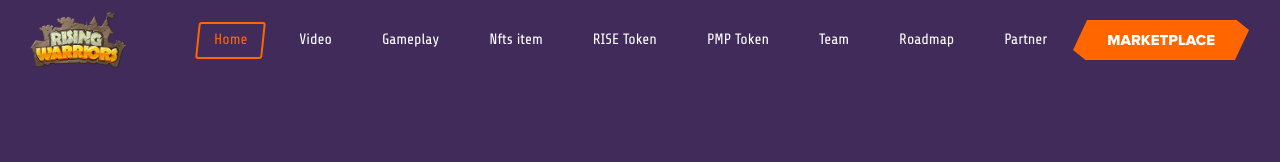
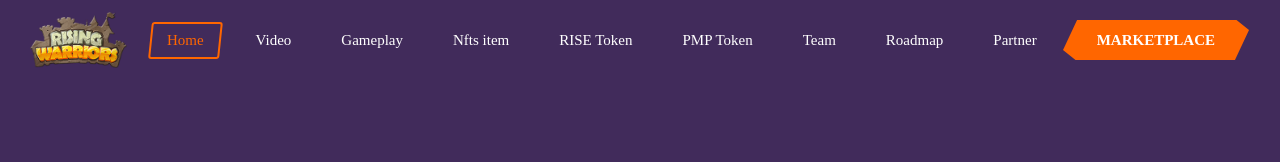
Before and after one commit to RiseStudio-Trial/RW_Website, a plain HTML site: page index.html in a window 1280 px wide. Shown: the top 162 px of the page. Drawn offline with Linux system fonts and the light colour scheme.

Commit message:
change fonts

```diff
--- a/fonts/stylesheet.css
+++ b/fonts/stylesheet.css
@@ -1 +1 @@
-@font-face{font-family:proxima nova th;src:url(ProximaNova-Extrabld.woff2) format('woff2'),url(ProximaNova-Extrabld.woff) format('woff'),url(ProximaNova-Extrabld.ttf) format('truetype'),url(ProximaNova-Extrabld.svg#ProximaNova-Extrabld) format('svg');font-weight:700;font-style:normal;font-display:swap}@font-face{font-family:share tech;src:url(ShareTech-Regular.woff2) format('woff2'),url(ShareTech-Regular.woff) format('woff'),url(ShareTech-Regular.ttf) format('truetype'),url(ShareTech-Regular.svg#ShareTech-Regular) format('svg');font-weight:400;font-style:normal;font-display:swap}
+@font-face{font-family:Rokkitt th;src:url(ProximaNova-Extrabld.woff2) format('woff2'),url(ProximaNova-Extrabld.woff) format('woff'),url(ProximaNova-Extrabld.ttf) format('truetype'),url(ProximaNova-Extrabld.svg#ProximaNova-Extrabld) format('svg');font-weight:700;font-style:normal;font-display:swap}@font-face{font-family:Rokkitt;src:url(ShareTech-Regular.woff2) format('woff2'),url(ShareTech-Regular.woff) format('woff'),url(ShareTech-Regular.ttf) format('truetype'),url(ShareTech-Regular.svg#ShareTech-Regular) format('svg');font-weight:400;font-style:normal;font-display:swap}
```
Also changed, not shown: 1 other file.
